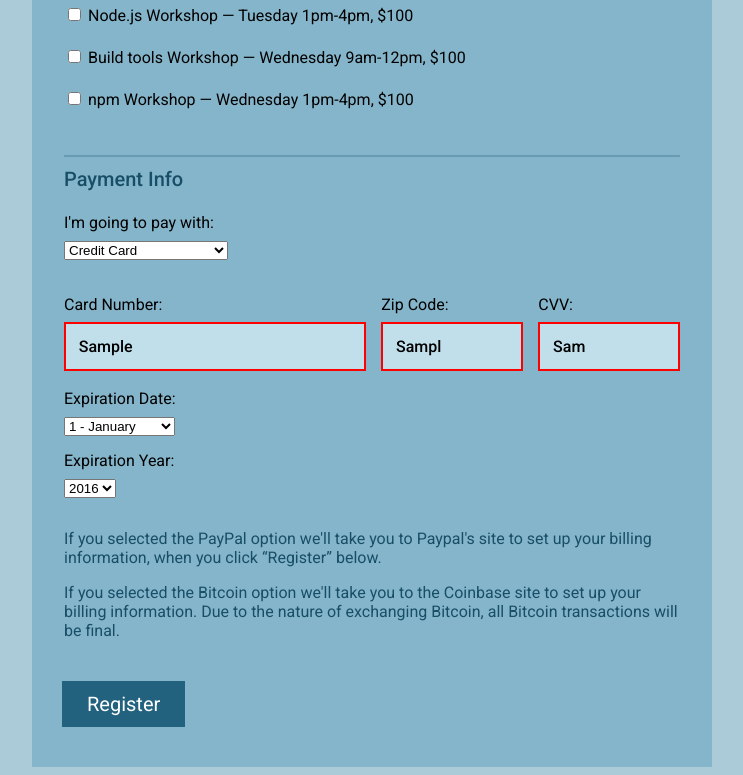
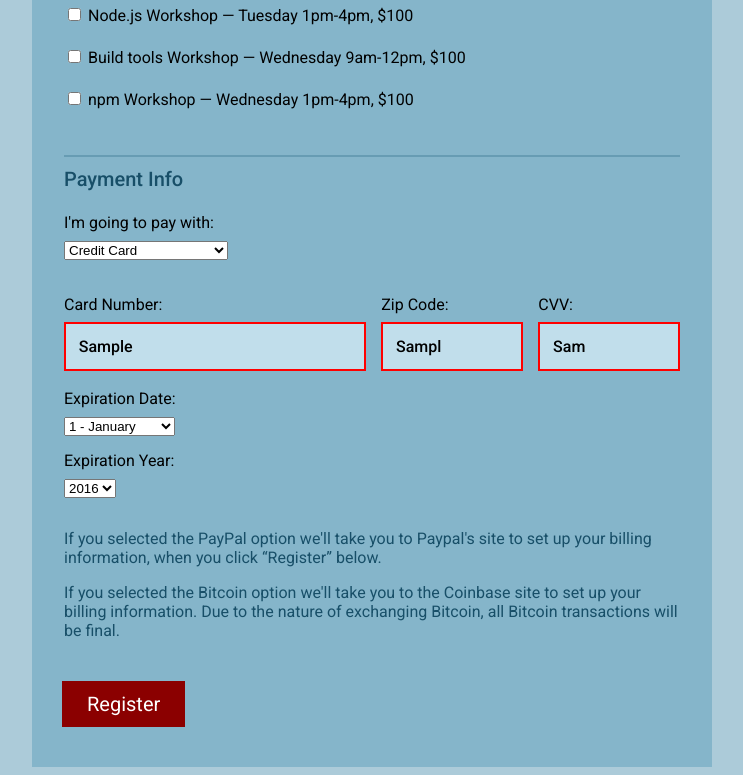
Before and after one commit to 1martinsafar/techdegree-fsjs-project-3, a plain HTML site: page index.html in a window 1280 px wide. Both pictures are taken after typing "Sample", "name@example.com", "Sample", "Sample", "Sample" into the empty fields and a click on the button "Register". Shown: the part 992-1767 px from the top of the page, without its empty margins (268-1011 px from the left). Drawn offline with Linux system fonts and the light colour scheme.

Commit message:
Submit button is now red when disabled, blue when enabled

```diff
--- a/js/scripts.js
+++ b/js/scripts.js
@@ -55,10 +55,12 @@ const formFunctionality = (() => {
       if (!validForm[validSection]) {
         console.log("!invalid form section detected");
         submit.setAttribute("disabled", "disabled");
+        submit.style.backgroundColor = "darkred";
         return false;
       }
       console.log(">>> all valid <<<");
       submit.removeAttribute("disabled");
+      submit.removeAttribute("style");
     }
   };
 
@@ -327,6 +329,9 @@ const formFunctionality = (() => {
   const email = document.querySelector("#mail");
   const reEmail = /^(([^<>()\[\]\\.,;:\s@"]+(\.[^<>()\[\]\\.,;:\s@"]+)*)|(".+"))@((\[[0-9]{1,3}\.[0-9]{1,3}\.[0-9]{1,3}\.[0-9]{1,3}])|(([a-zA-Z\-0-9]+\.)+[a-zA-Z]{2,}))$/;
 
+  // Making the submit button red - disabled by default
+  submit.style.backgroundColor = "darkred";
+
   // Validating userName: filled
   userName.setAttribute("required", "true");
   userName.addEventListener("focusout", e => {
```
Also changed, not shown: css/styles.css (line endings or trailing spaces).
